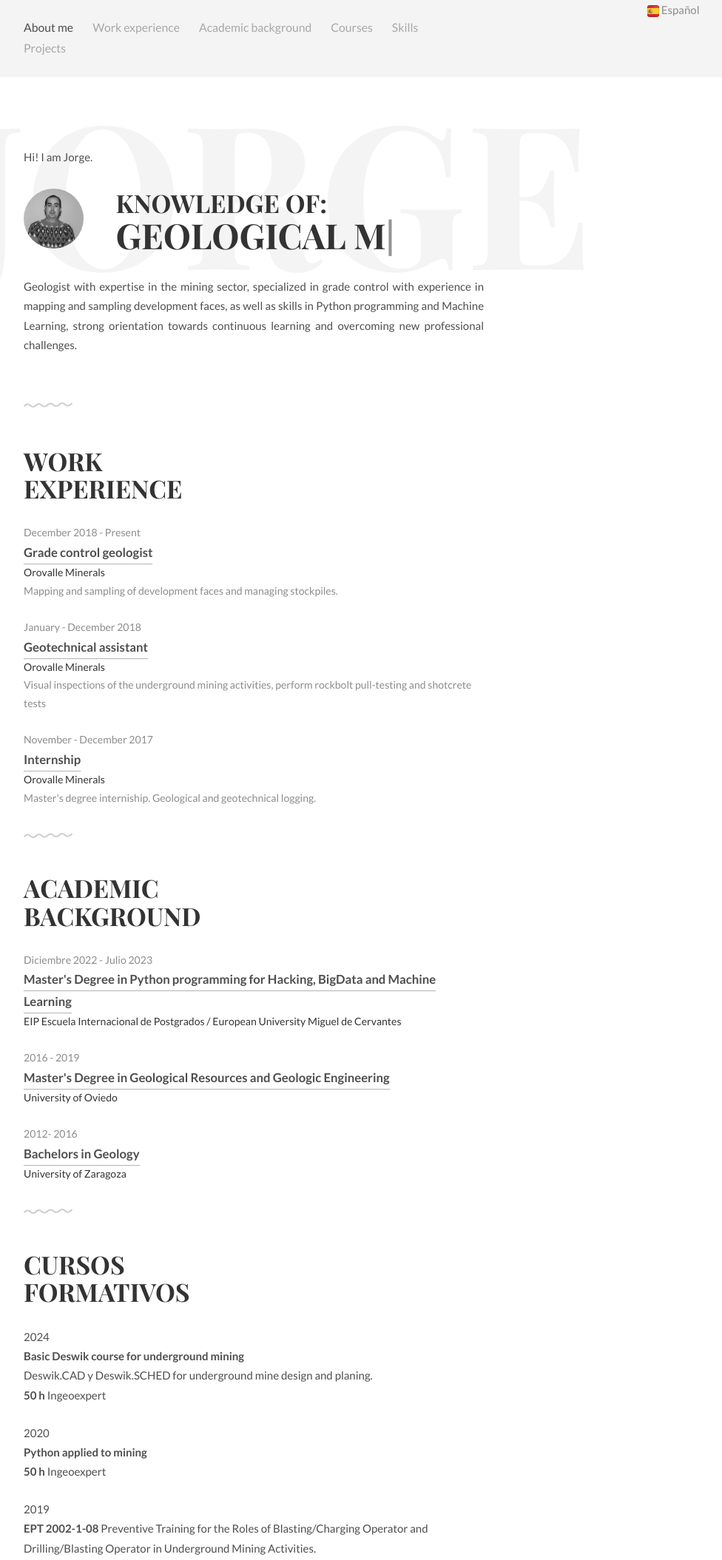
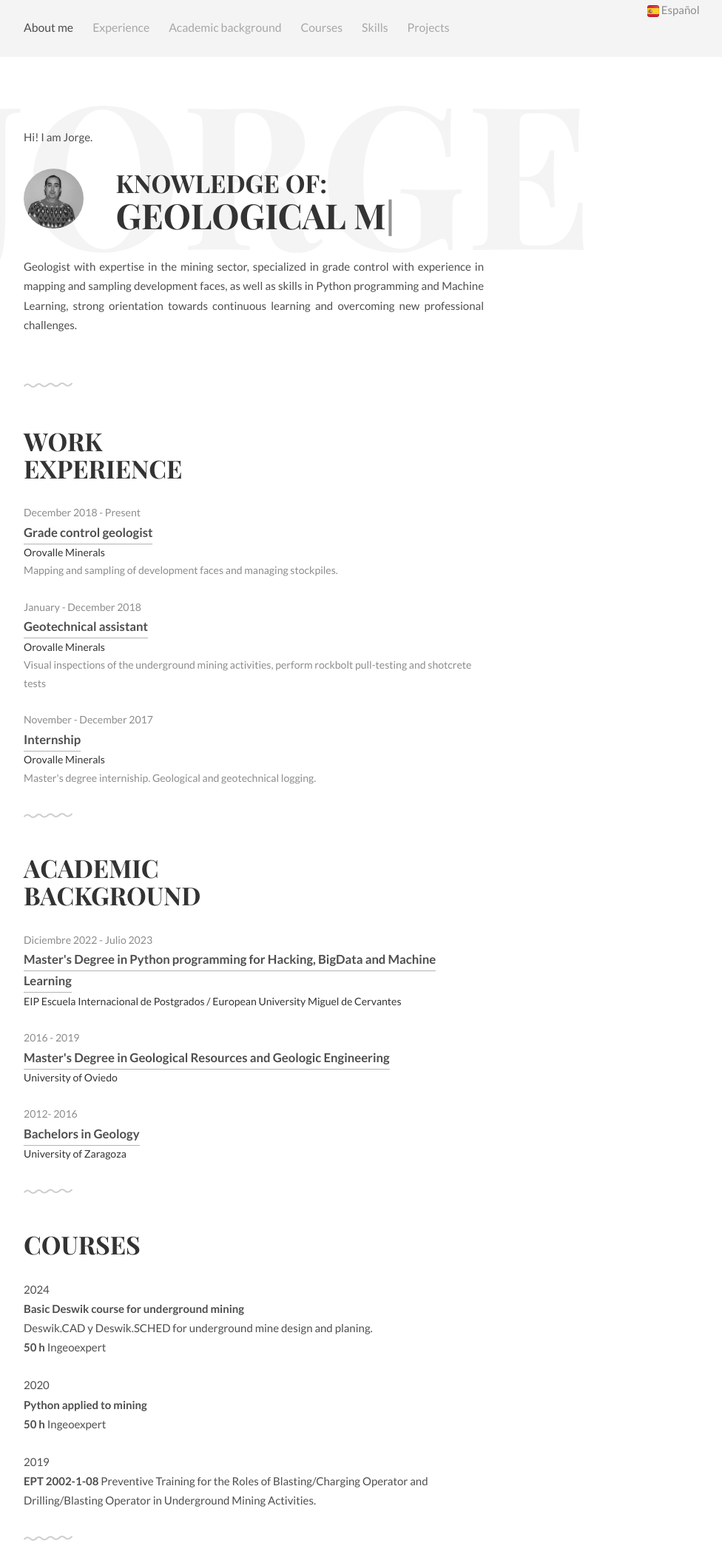
Before and after one commit to JorgeFBZ/JorgeFBZ.github.io, a plain HTML site: page index-en.html in a window 1280 px wide. Shown: the top 2109 px of the page at 74% size, without its empty margins (297-1273 px from the left). Drawn offline with Linux system fonts and the light colour scheme.

Commit message:
Primera versión

```diff
--- a/index-en.html
+++ b/index-en.html
@@ -53,7 +53,7 @@
           <nav id="navbar-1" class="navbar item-nav">
             <ul>
               <li class="active"><a href="#about">About me</a></li>
-              <li><a href="#experiencia">Work experience</a></li>
+              <li><a href="#experiencia">Experience</a></li>
               <li><a href="#formacion">Academic background</a></li>
               <li><a href="#cursos">Courses</a></li>
               <li><a href="#skills">Skills</a></li>
@@ -147,7 +147,7 @@
     <!-- Cursos de formación -->
     <div class="cursos section second" id="cursos">
       <div class="container">
-        <h1>Cursos<br />Formativos</h1>
+        <h1>Courses</h1>
         <ul class="cursos-list list-flat">
           <li>2024</li>
           <li><b>Basic Deswik course for underground mining</b></li>
```
